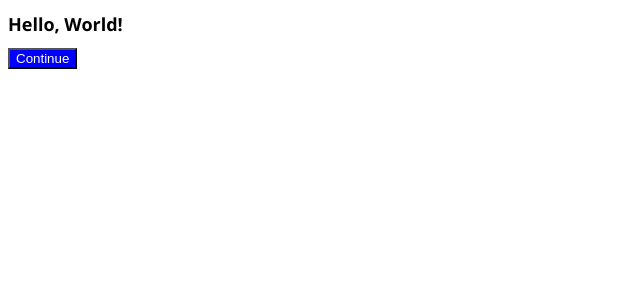
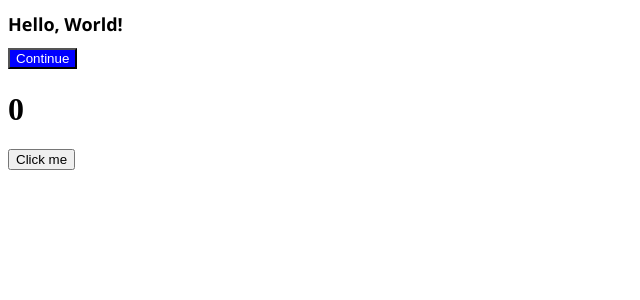
Before and after one commit to quark4904/study-react-beginner-project-nomadcoders, a React (Create React App) app: page / in a window 1280 px wide. Shown: the top 300 px of the page, without its empty margins (0-640 px from the left). Built offline with nearby package versions, Linux system fonts and the light colour scheme.

Commit message:
Add: #6.1 useEffect

```diff
--- a/src/App.js
+++ b/src/App.js
@@ -1,11 +1,13 @@
 import Button from "./Button";
 import styles from "./App.module.css";
+import UseEffectTest from "./UseEffectTest";
 
 function App() {
   return (
     <div>
       <h1 className={styles.title}>Hello, World!</h1>
       <Button text={"Continue"} />
+      <UseEffectTest />
     </div>
   );
 }
--- /dev/null
+++ b/src/UseEffectTest.js
@@ -0,0 +1,20 @@
+import { useState, useEffect } from "react";
+
+function UseEffectTest() {
+  const [counter, setCounter] = useState(0);
+  const onClick = () => {
+    setCounter((event) => event + 1);
+  };
+  console.log("call an api");
+
+  useEffect(() => console.log("I run only once"), []);
+
+  return (
+    <div>
+      <h1>{counter}</h1>
+      <button onClick={onClick}>Click me</button>
+    </div>
+  );
+}
+
+export default UseEffectTest;
```
